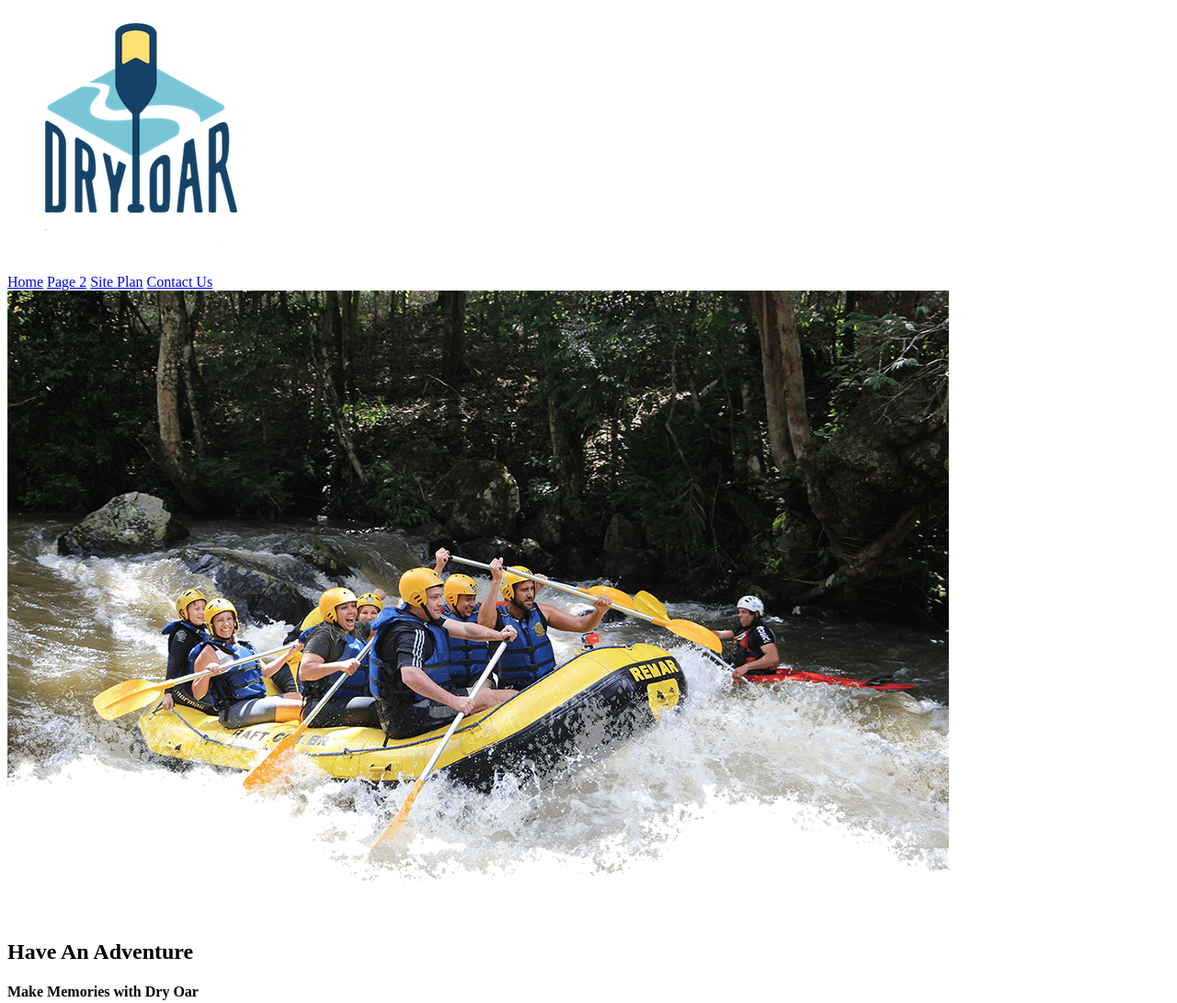
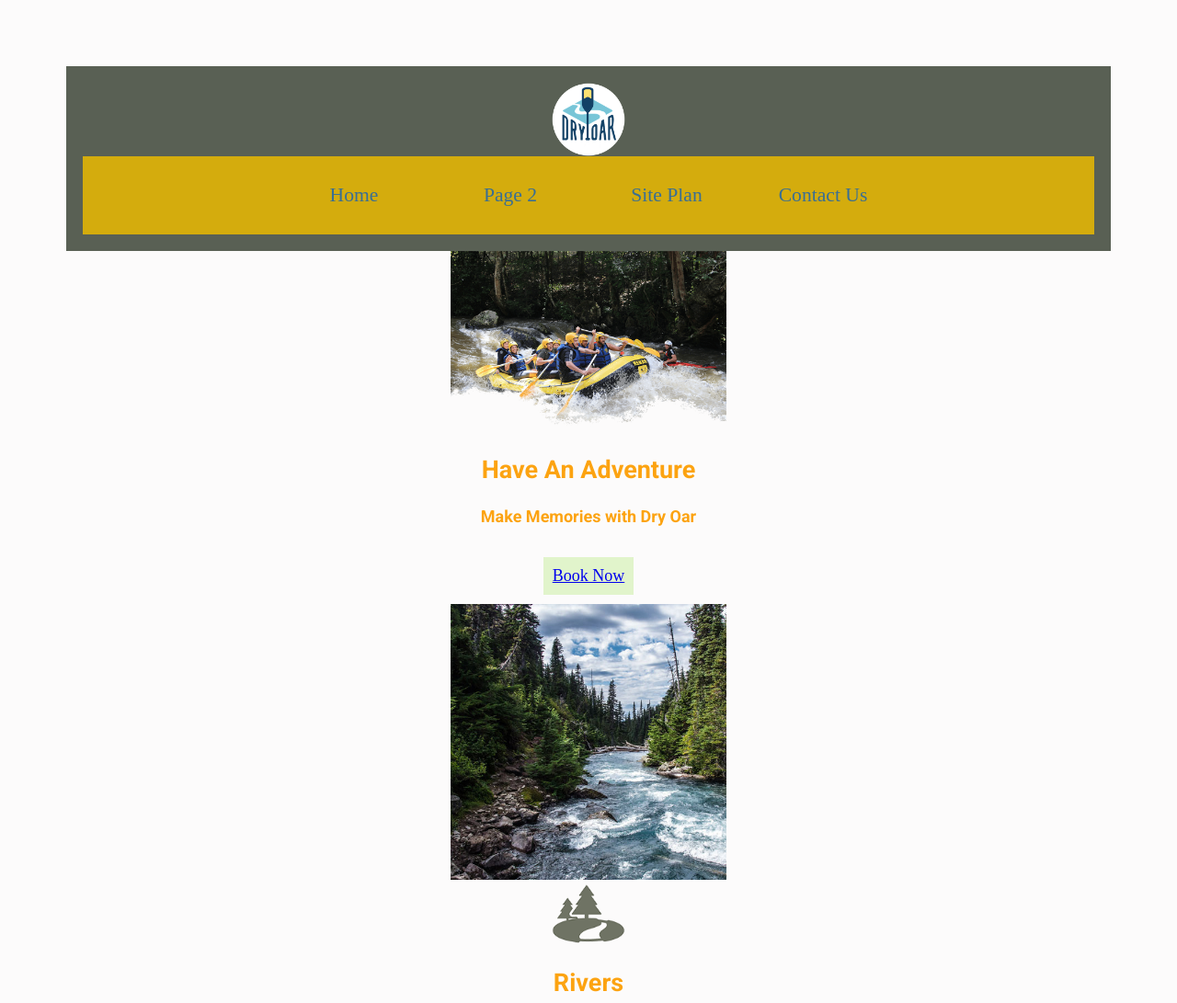
Before and after one commit to Dragonlord2451/wdd130, a plain HTML site: page wwr/index.html in a window 1280 px wide. Shown: the top 1091 px of the page at 92% size. Drawn offline with Linux system fonts and the light colour scheme.

Commit message:
styles done

```diff
--- a/wwr/ice/styles1.css
+++ b/wwr/ice/styles1.css
@@ -7,7 +7,7 @@
 
   body {
     font-family: 'Arial', sans-serif;
-    background-color: #f0f0f0;
+    background-color: #add8e6; /* Light blue background */
     display: flex;
     justify-content: center;
     align-items: center;
@@ -22,7 +22,7 @@
     border-radius: 15px;
     box-shadow: 0 4px 8px rgba(0, 0, 0, 0.1);
     max-width: 600px;
-    text-align: center;  /* Centers all text inside the container */
+    text-align: center; /* Centers all text inside the container */
   }
 
   /* Title Styling */
@@ -63,7 +63,7 @@
   /* Image Styling */
   #president {
     display: block;
-    margin: 20px auto;  /* Centers the image horizontally */
+    margin: 20px auto; /* Centers the image horizontally */
     max-width: 100%;
     height: auto;
     border-radius: 10px;
--- a/wwr/index.html
+++ b/wwr/index.html
@@ -1,10 +1,13 @@
 <!DOCTYPE html>
 <html lang="en">
 <head>
-
+    <meta charset="UTF-8">
+    <meta name="viewport" content="width=device-width, initial-scale=1.0">
     <title>Whitewater Rafting Vacations | Dry Oar Boating | Home</title>
+    <link rel="stylesheet" href="styles/site-plan-rafting.css">
 </head>
 <body>
+    <div id="content">
         <header>
             <a id="logo_link" href="index.html">
                 <img class="logo" src="images/logo.png" alt="Dry Oar Logo">
@@ -24,8 +27,8 @@
             <section id="hero-msg">
                 <h1 class="home-title">Have An Adventure</h1>
                 <h4>Make Memories with Dry Oar</h4>
-            <div class='button-box'>
-                <a class='book' href="contactus.html">Book Now</a>
+                <div class="button-box">
+                    <a class="book" href="contactus.html">Book Now</a>
                 </div>
             </section>
         </div>
@@ -46,11 +49,12 @@
                 <img class="icon" src="images/oars.png" alt="oars icon">
                 <h2>Rapids</h2>
             </section>
+            <div id="background"></div>
             <img class="mountains" src="images/mountains.jpg" alt="Misty mountains">
             <section class="msg">
                 <h2>More Than Just The Thrill</h2>
                 <p>Enjoy the breathtaking scenery. From valleys, meadows, canyons, and high peaks; it's way more than just the rapids. It's a great way to get away from it all and relax amongst all the beauty of the great outdoors.</p>
-            <a class='join' href="rivers.html">Join Us</a>
+                <a class="join" href="rivers.html">Join Us</a>
             </section>
         </main>
 
@@ -59,16 +63,17 @@
             <p><a href="site-plan-rafting.html">Site Plan</a></p>
             <p><a href="contactus.html">Contact Us</a></p>
             <div class="social">
-            <a href="https://facebook.com">
+                <a href="https://facebook.com" target="_blank">
                     <img src="images/facebook.png" alt="fb icon">
                 </a>
-            <a href="https://twitter.com">
+                <a href="https://twitter.com" target="_blank">
                     <img src="images/twitter.png" alt="twitter icon">
                 </a>
-            <a href="https://instagram.com">
+                <a href="https://instagram.com" target="_blank">
                     <img src="images/instagram.png" alt="instagram icon">
                 </a>
             </div>
         </footer>
+    </div>
 </body>
 </html>
--- a/wwr/styles/site-plan-rafting.css
+++ b/wwr/styles/site-plan-rafting.css
@@ -1,163 +1,224 @@
 @import url('https://fonts.googleapis.com/css2?family=Roboto:ital,wght@0,100;0,300;0,400;0,500;0,700;0,900;1,100;1,300;1,400;1,500;1,700;1,900&display=swap');
 @import url('https://fonts.googleapis.com/css2?family=Montserrat:ital,wght@0,100..900;1,100..900&family=Roboto:ital,wght@0,100;0,300;0,400;0,500;0,700;0,900;1,100;1,300;1,400;1,500;1,700;1,900&display=swap');
 
+:root {
+  --primary-color: #41658A;
+  --secondary-color: #E1F4CB;
+  --accent1-color: #414073;
+  --accent2-color: #FF331F;
 
-:root {
-  /* change the values below to your colors from your palette */
-  --primary-color: #41658A   ;
-  --secondary-color: #E1F4CB ;
-  --accent1-color:#414073;
-  --accent2-color:#FF331F;
+  --heading-font: 'Roboto', sans-serif;
+  --paragraph-font: 'Montserrat', sans-serif;
 
-  /* change the values below to your chosen font(s) */
-  --heading-font: "Roboto";
-  --paragraph-font: Montserrat;
+  --headline-color-on-white: #FCA311;
+  --headline-color-on-color: #FF331F;
+  --paragraph-color-on-white: #396E94;
+  --paragraph-color-on-color: white;
+  --paragraph-background-color: #396E94;
 
-  /* these colors below should be chosen from among your palette colors above */
-  --headline-color-on-white: #FCA311;  /* headlines on a white background */
-  --headline-color-on-color:#FF331F ; /* headlines on a colored background */
-  --paragraph-color-on-white: #396E94; /* paragraph text on a white background */
-  --paragraph-color-on-color: white; /* paragraph text on a colored background */
-  --paragraph-background-color: #396E94  ;
   --nav-link-color: #396E94;
   --nav-background-color: #D4AC0D;
   --nav-hover-link-color: white;
   --nav-hover-background-color: #396E94;
 }
 
-
-/*  Look around below...but DON'T CHANGE ANYTHING! */
-
 body {
-  max-width: 960px;
+  max-width: 1600px;
   margin: 0 auto;
   padding: 4em;
   font-size: 18px;
   text-align: center;
+  background-color: #fcfbfb;
 }
+
 img {
   display: block;
   margin: 0 auto;
   max-width: 300px;
 }
+
+
+.logo {
+  width: 80px;
+}
+
+.icon {
+  width: 80px;
+}
+
+#hero-img {
+  width: 100%;
+}
+
 h1, h2, h3, h4, h5, h6 {
   font-family: var(--heading-font);
   color: var(--headline-color-on-white);
 }
+
 h2 {
   text-align: center;
 }
+
 hr {
   height: 3px;
   margin: 35px 0;
   background: var(--accent1-color);
 }
+
 header {
   padding: 1em;
   text-align: center;
+  background-color: rgba(20, 30, 13, 0.7);
   color: var(--headline-color-on-color);
-  background-color: var(--paragraph-background-color);
 }
+
 header > h1, header > h2 {
   color: var(--headline-color-on-color);
 }
+
 p {
   font-family: var(--paragraph-font);
   color: var(--paragraph-color-on-white);
   padding: 1em;
 }
+
+nav {
+  background-color: var(--nav-background-color);
+  line-height: 3em;
+  text-align: center;
+  font-size: 1.2em;
+  display: flex;
+  justify-content: center;
+  gap: 10px;
+}
+
+nav a {
+  text-decoration: none;
+  padding: 10px 20px;
+  min-width: 120px;
+  color: var(--nav-link-color);
+}
+
+nav a:hover {
+  background-color: black;
+  color: var(--nav-hover-link-color);
+}
+
+#background {
+  height: 725px;
+  background-color: var(--primary-color);
+}
+
 .colors {
   width: 100%;
   min-width: 350px;
   margin: 30px auto;
   text-align: center;
 }
+
 .colors th {
   background-color: #999;
 }
-.colors td{
+
+.colors td {
   width: 25%;
   height: 3em;
 }
+
 .primary {
   background-color: var(--primary-color);
 }
+
 .secondary {
   background-color: var(--secondary-color);
 }
+
 .accent1 {
   background-color: var(--accent1-color);
 }
-.accent2{
+
+.accent2 {
   background-color: var(--accent2-color);
 }
+
 p.colored {
   background-color: var(--paragraph-background-color);
   color: var(--paragraph-color-on-color);
 }
-nav {
-  background-color: var(--nav-background-color);
-  line-height: 3em;
-  text-align: center;
-  font-size: 1.2em;
+
+.book, .join {
+  background-color: var(--secondary-color);
+  padding: 10px;
+  margin: 10px;
+  display: inline-block;
 }
-nav  {
-  list-style-type: none;
-  display: flex;
+
+.book:hover, .join:hover {
+  background-color: var(--accent2-color);
 }
-nav a {
-  padding:1em;
-  min-width: 120px;
-  text-decoration: none;
-  padding: 10px;
-}
-nav a:link, nav a:visited {
-  color: var(--nav-link-color);
-}
-nav a:hover {
-  color: var(--nav-hover-link-color);
-  background-color: var(--nav-hover-background-color);
-}
+
 .sitemap {
   display: grid;
   justify-content: center;
-
   grid-template-columns: repeat(6, 15%);
   grid-template-rows: 3em 1.5em 1.5em 3em;
-  grid-template-areas: ". . home home . ."
+  grid-template-areas:
+    ". . home home . ."
     ". . . top . ."
     ". left left right right ."
     "page2 page2 . . page3 page3";
 }
+
 .sitemap > div {
   text-align: center;
 }
+
 .sm-home {
   grid-area: home;
-  background-color: #ccc;
+  background-color: #396E94;
   line-height: 3em;
 }
+
 .sm-page2 {
   grid-area: page2;
-  background-color: #ccc;
+  background-color: #FCA311;
   line-height: 3em;
 }
+
 .sm-page3 {
   grid-area: page3;
   background-color: #ccc;
   line-height: 3em;
 }
+
 .top {
   grid-area: top;
   border-left: 1px solid;
 }
+
 .left {
   grid-area: left;
   border-top: 1px solid;
   border-left: 1px solid;
 }
+
 .right {
   grid-area: right;
   border-top: 1px solid;
   border-right: 1px solid;
 }
+
+.msg {
+  background-color: var(--accent1-color);
+  color: var(--paragraph-color-on-color);
+  padding: 10px;
+  margin: 20px 0;
+}
+
+footer {
+    background-color: #808080;
+    color: var(--paragraph-color-on-color);
+    padding: 10px;
+    margin-top: 30px;
+    text-align: center;
+  }
```
Lines whose indentation alone changed are shown as unchanged.
